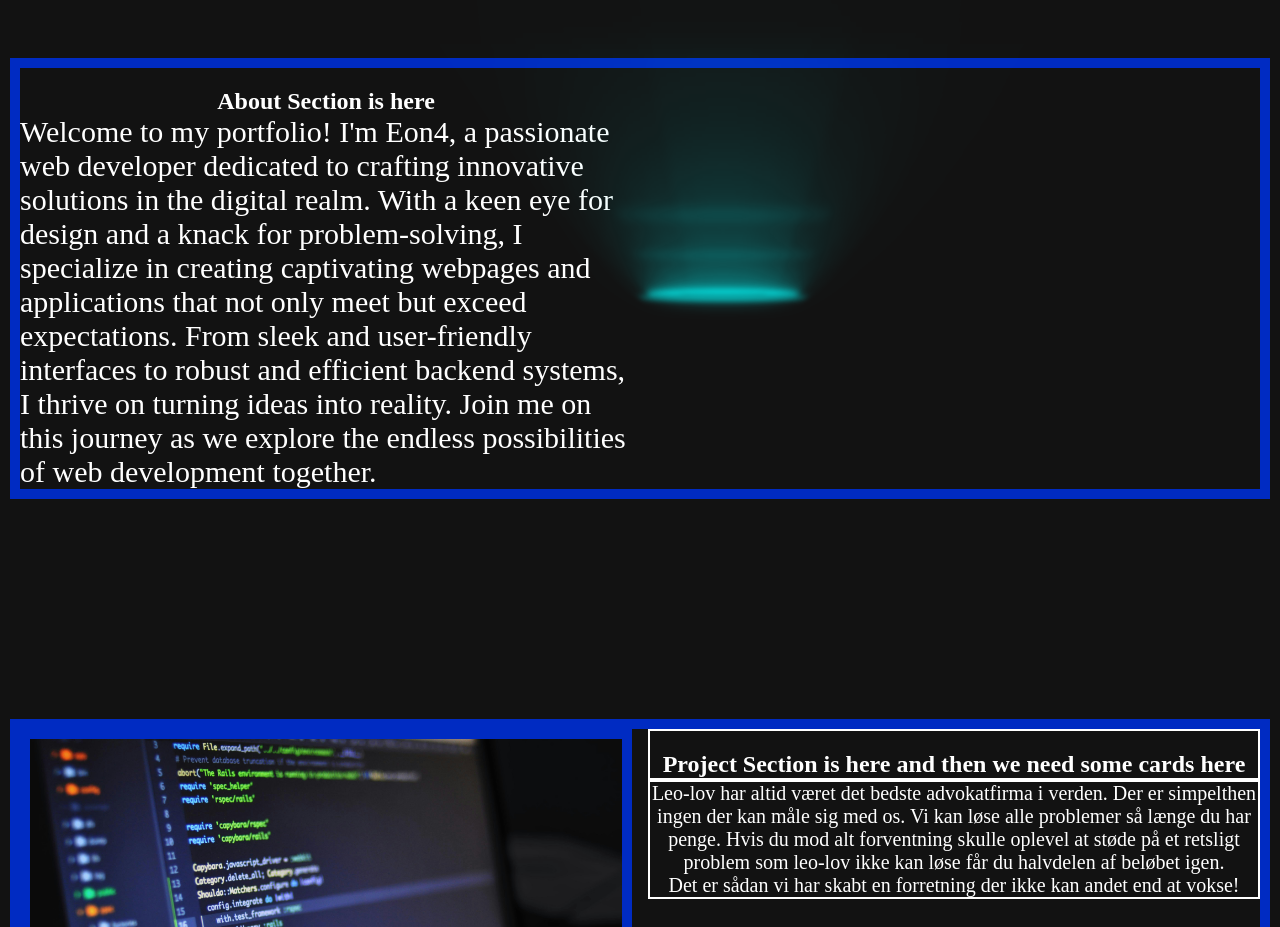
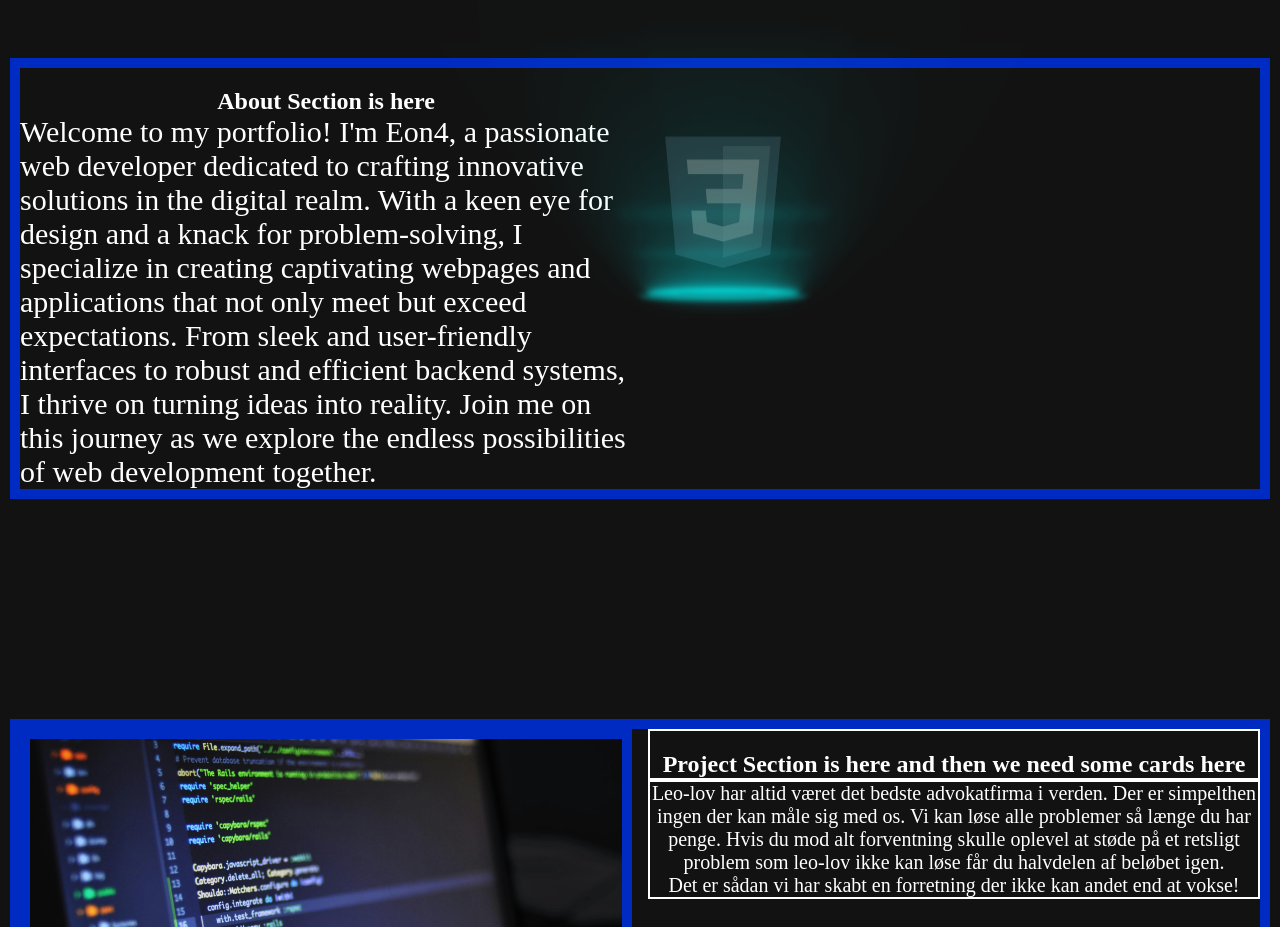
Before and after one commit to Eon4/ReactPortCharlie, a React (Vite) app in the folder onepageP/: page / in a window 1280 px wide. Shown: the part 1240-2167 px from the top of the page. Built offline with nearby package versions, Linux system fonts and the light colour scheme.

Commit message:
Update 19 - Holograph skills effect
- Added flickering hover effect.
- Changed speed of hologram effect.

```diff
--- a/onepageP/src/components/Holographic/HolographicCard.jsx
+++ b/onepageP/src/components/Holographic/HolographicCard.jsx
@@ -46,7 +46,7 @@ const icons = [
                 setCurrentIndex((prevIndex) => (prevIndex + 1) % icons.length);
                 setShowIcon(true); // Start fade-in animation
             }, 500); // Wait for fade-out animation to complete
-        }, 1500);
+        }, 2500);
 
         return () => clearInterval(interval);
     }, []);
--- a/onepageP/src/components/Holographic/HolographicCard.module.scss
+++ b/onepageP/src/components/Holographic/HolographicCard.module.scss
@@ -8,7 +8,7 @@ $height: 5px;
     // width: 130px;
     height: 150px;
     animation: fadeOut 1s ease-in-out;
-    filter: grayscale(80%)
+    filter: grayscale(80%);
 
 
 }
@@ -16,8 +16,6 @@ $height: 5px;
 .card {
  // when holo effect is inside of you parent class
  position: relative;
-
- //
  width: 200px;
  height: 170px;
  margin-top: 70px;
@@ -70,7 +68,7 @@ $height: 5px;
   transform: translateY(-10px)
  } to {
   will-change: transform;
-  transform: translateY(-10px)
+  transform: translateY(-13px)
  }
 }
 
@@ -136,3 +134,23 @@ $height: 5px;
         opacity: 1;
     }
 }
+.icon:hover {
+    cursor: pointer;
+    clip: rect(28vh, 100vh, 38vh, 0vh);
+//   margin-left: -1vh;
+  margin-top: .1vh;
+  filter: brightness(100%) contrast(2);
+    animation: shake-vhs 1.1s ease infinite, flicker 0.1s infinite alternate;
+}
+
+@keyframes flicker {
+    0% {
+        opacity: 0.8;
+    }
+    50% {
+        opacity: 1;
+    }
+    100% {
+        opacity: 0.8;
+    }
+}
```
